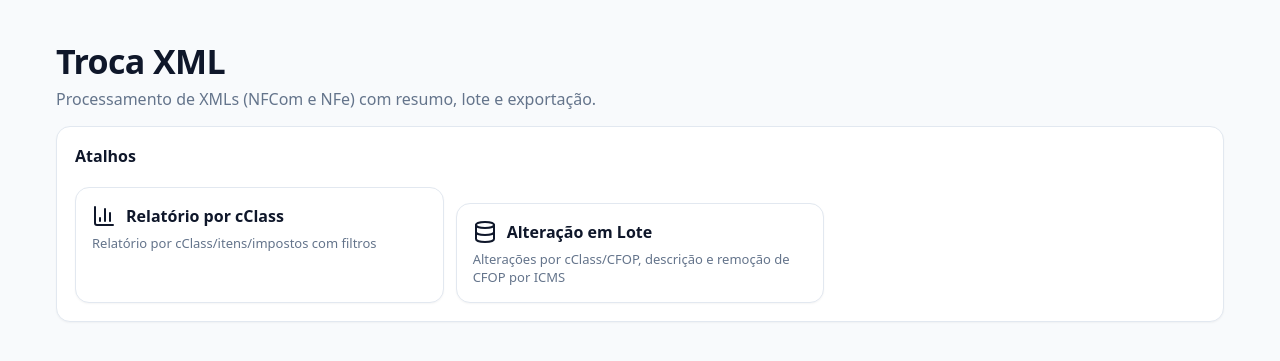
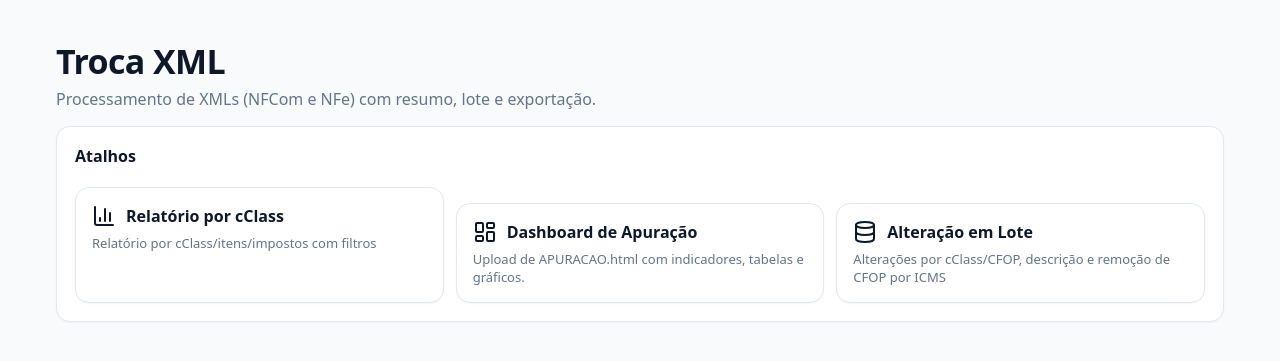
Before and after one commit to wriellgamaoliveira-pixel/troca-xml-web, a Flask app: page / in a window 1280 px wide. Shown: the part 65-426 px from the top of the page. Run offline with Flask 3, Linux system fonts and the light colour scheme.

Commit message:
Add isolated HTML apuracao dashboard with charts and tables

```diff
--- a/app.py
+++ b/app.py
@@ -2159,6 +2159,110 @@ def api_csv_baixar(sid):
     )
 
 
+import re
+from html import unescape
+
+
+def _clean_text(v: str) -> str:
+    return re.sub(r"\s+", " ", (v or "").strip())
+
+
+def _br_to_float(texto: str) -> float:
+    if not texto:
+        return 0.0
+    t = str(texto)
+    t = t.replace("R$", "").replace("%", "").replace("\xa0", " ").strip()
+    t = t.replace(".", "").replace(",", ".")
+    m = re.search(r"-?\d+(?:\.\d+)?", t)
+    if not m:
+        return 0.0
+    try:
+        return float(m.group(0))
+    except Exception:
+        return 0.0
+
+
+def _extrair_tabelas_html(raw_html: str):
+    tabelas = []
+    for t_html in re.findall(r"<table[\s\S]*?</table>", raw_html, flags=re.I):
+        rows = re.findall(r"<tr[\s\S]*?</tr>", t_html, flags=re.I)
+        parsed = []
+        for r in rows:
+            cells = re.findall(r"<(?:td|th)[^>]*>([\s\S]*?)</(?:td|th)>", r, flags=re.I)
+            cells = [_clean_text(unescape(re.sub(r"<[^>]+>", " ", c))) for c in cells]
+            if any(cells):
+                parsed.append(cells)
+        if not parsed:
+            continue
+        header = parsed[0]
+        body = parsed[1:] if len(parsed) > 1 else []
+        tabelas.append({"header": header, "rows": body})
+    return tabelas
+
+
+def _montar_dashboard_apuracao(raw_html: str):
+    tabelas = _extrair_tabelas_html(raw_html)
+    total_tabelas = len(tabelas)
+    total_linhas = sum(len(t.get("rows") or []) for t in tabelas)
+
+    total_faturamento = 0.0
+    total_tributos = 0.0
+    col_fat = []
+    col_labels = []
+
+    if tabelas:
+        primeira = tabelas[0]
+        header = primeira.get("header") or []
+        rows = primeira.get("rows") or []
+
+        idx_mes = next((i for i, h in enumerate(header) if "mês" in h.lower() or "mes" in h.lower()), 0)
+        idx_fat = next((i for i, h in enumerate(header) if "fatur" in h.lower()), None)
+        idx_tri = next((i for i, h in enumerate(header) if "tribut" in h.lower() or "imposto" in h.lower()), None)
+
+        for r in rows:
+            mes = r[idx_mes] if idx_mes < len(r) else f"Linha {len(col_labels)+1}"
+            fat = _br_to_float(r[idx_fat]) if idx_fat is not None and idx_fat < len(r) else 0.0
+            tri = _br_to_float(r[idx_tri]) if idx_tri is not None and idx_tri < len(r) else 0.0
+            col_labels.append(mes)
+            col_fat.append(fat)
+            total_faturamento += fat
+            total_tributos += tri
+
+    return {
+        "nome_arquivo": "APURACAO.html",
+        "total_tabelas": total_tabelas,
+        "total_linhas": total_linhas,
+        "total_faturamento": total_faturamento,
+        "total_faturamento_br": br_money(total_faturamento),
+        "total_tributos": total_tributos,
+        "total_tributos_br": br_money(total_tributos),
+        "aliquota_efetiva": (total_tributos / total_faturamento * 100.0) if total_faturamento else 0.0,
+        "labels_mensal": col_labels,
+        "valores_mensal": col_fat,
+        "tabelas": tabelas,
+    }
+
+
+@app.route('/apuracao', methods=['GET', 'POST'])
+def apuracao_dashboard_page():
+    data = None
+    error = None
+    if request.method == 'POST':
+        f = request.files.get('apuracao_html')
+        if not f:
+            error = 'Selecione um arquivo HTML de apuração.'
+        else:
+            try:
+                raw = f.read()
+                html_text = raw.decode('utf-8', errors='ignore')
+                data = _montar_dashboard_apuracao(html_text)
+                data['nome_arquivo'] = f.filename or 'APURACAO.html'
+            except Exception as e:
+                error = f'Falha ao processar HTML: {e}'
+
+    return render_template('apuracao_dashboard.html', data=data, error=error)
+
+
 # =========================================================
 # Dados exemplo
 # =========================================================
--- a/templates/index.html
+++ b/templates/index.html
@@ -37,6 +37,14 @@
     {% endif %}
 
 
+
+    <a class="card" style="padding:16px;border-radius:14px;" href="/apuracao">
+      <div style="display:flex;align-items:center;gap:10px;margin-bottom:6px;">
+        <i data-lucide="layout-dashboard"></i><b>Dashboard de Apuração</b>
+      </div>
+      <div style="color:var(--muted);font-size:13px;">Upload de APURACAO.html com indicadores, tabelas e gráficos.</div>
+    </a>
+
     <a class="card" style="padding:16px;border-radius:14px;" href="/{{ current_modulo or modulo or session.get('modulo','nfcom') }}/alteracao">
       <div style="display:flex;align-items:center;gap:10px;margin-bottom:6px;">
         <i data-lucide="database"></i><b>Alteração em Lote</b>
```
Also changed, not shown: templates/apuracao_dashboard.html (added, +77 -0 lines).
